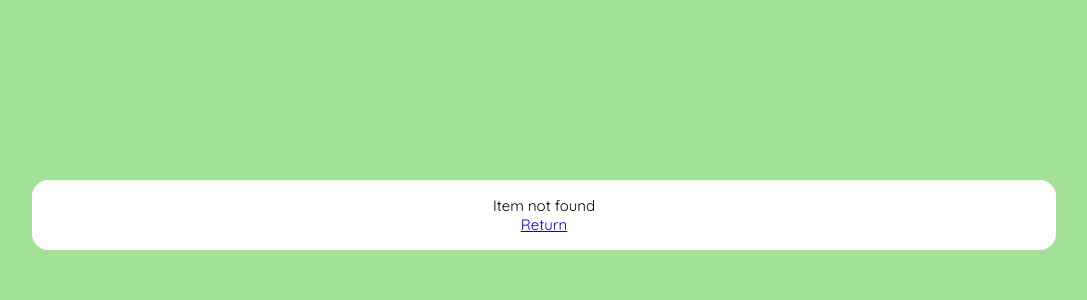
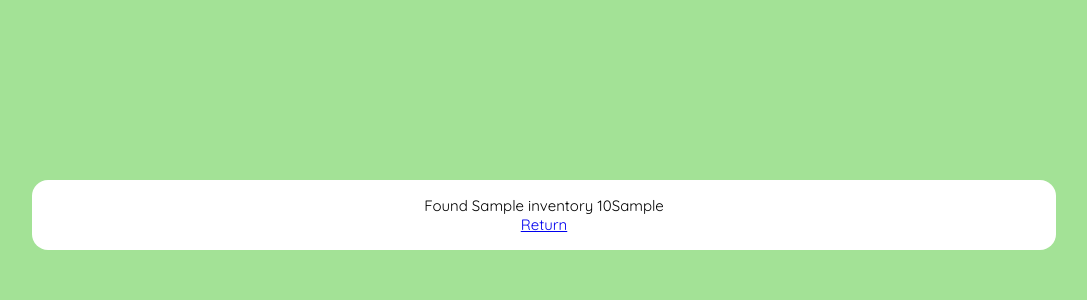
Before and after one commit to dstrickl7/inventory-tracker, a PHP site: page /scripts/search-inventory.php in a window 1280 px wide. Shown: the part 140-440 px from the top of the page, without its empty margins (96-1183 px from the left). Run offline with PHP 8.4, Linux system fonts and the light colour scheme; tables that the repository leaves empty or names only in its code hold one stand-in row (values such as "Sample post"); a stand-in replaces the project's code that opens the database connection.

Commit message:
wrote better search feature

```diff
--- a/scripts/search-inventory.php
+++ b/scripts/search-inventory.php
@@ -32,28 +32,20 @@ $json=json_encode($my_array);
 
 $search_item = strtolower(filter_input(INPUT_GET, "search-item-inv", FILTER_SANITIZE_STRING));
 $data = json_decode($json, true);
+$found=0;
 
+echo "<div class='container search-item-container'>";
+foreach ($data as $item) {
+    if(str_contains(strtolower($item["item_name"]), $search_item)){
+        $found++;
+        echo "<p class='search-results'>Found ".$item["item_name"]. " " . $item["amount"] . $item["unit"]."</p>";
+    }
+}
+if($found==0){
+    echo "<p>Item not found</p>";
+}
+echo "<a href='../index.php'>Return</a>";
+echo "</div>";
 
-$items=[];
-
-foreach ($data as $item) {
-    array_push($items, strtolower($item["item_name"]));
-}
-
-if(in_array($search_item, $items, true)){
-    foreach($data as $item){
-        if($search_item==strtolower($item["item_name"])){
-            echo "<div class='container search-item-container'>";
-                echo "<p class='search-results'>Found ".$item["item_name"]. " " . $item["amount"] . $item["unit"]."</p>";
-                echo "<a href='../index.php'>Return</a>";
-            echo "<div>";
-        }
-    }
-}else{
-    echo "<div class='container search-item-container'>";
-        echo "<p>Item not found</p>";
-        echo "<a href='../index.php'>Return</a>";
-    echo "<div>";
-}
 $conn->close();
 ?>
```
